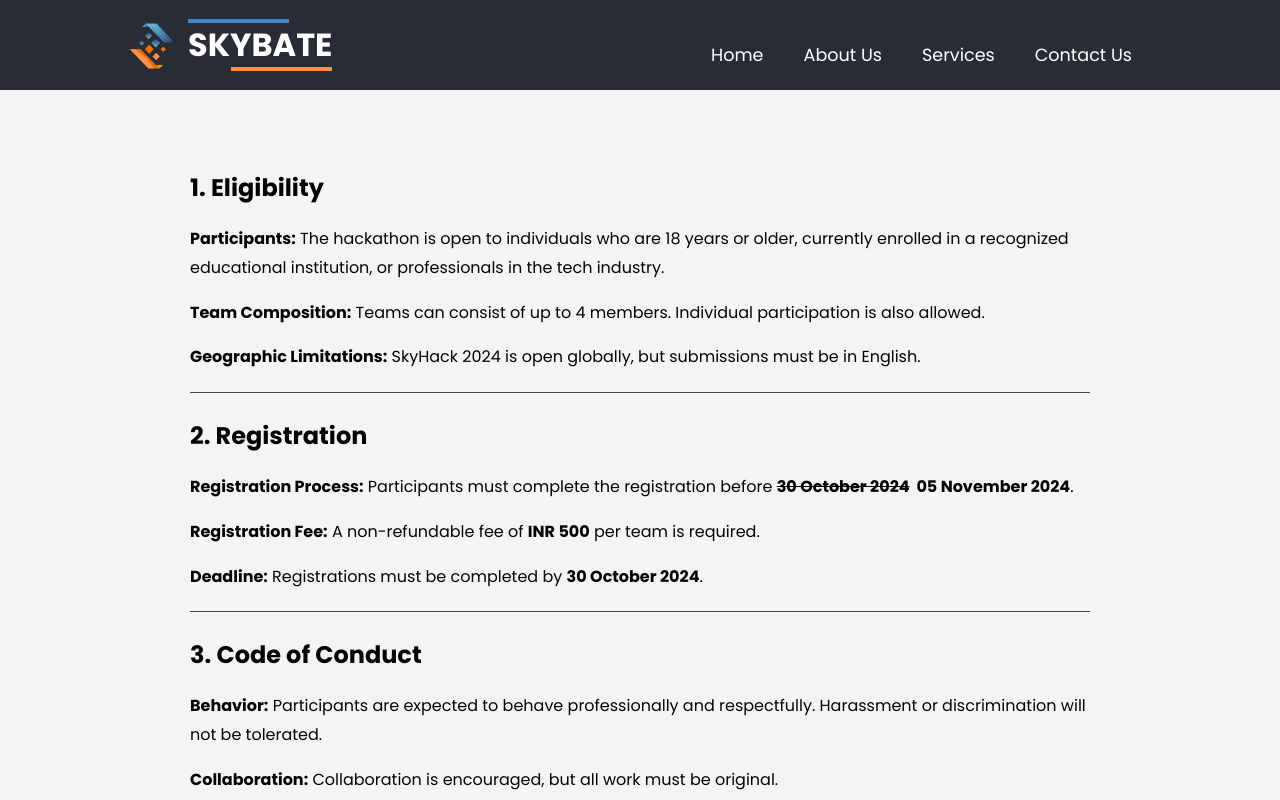
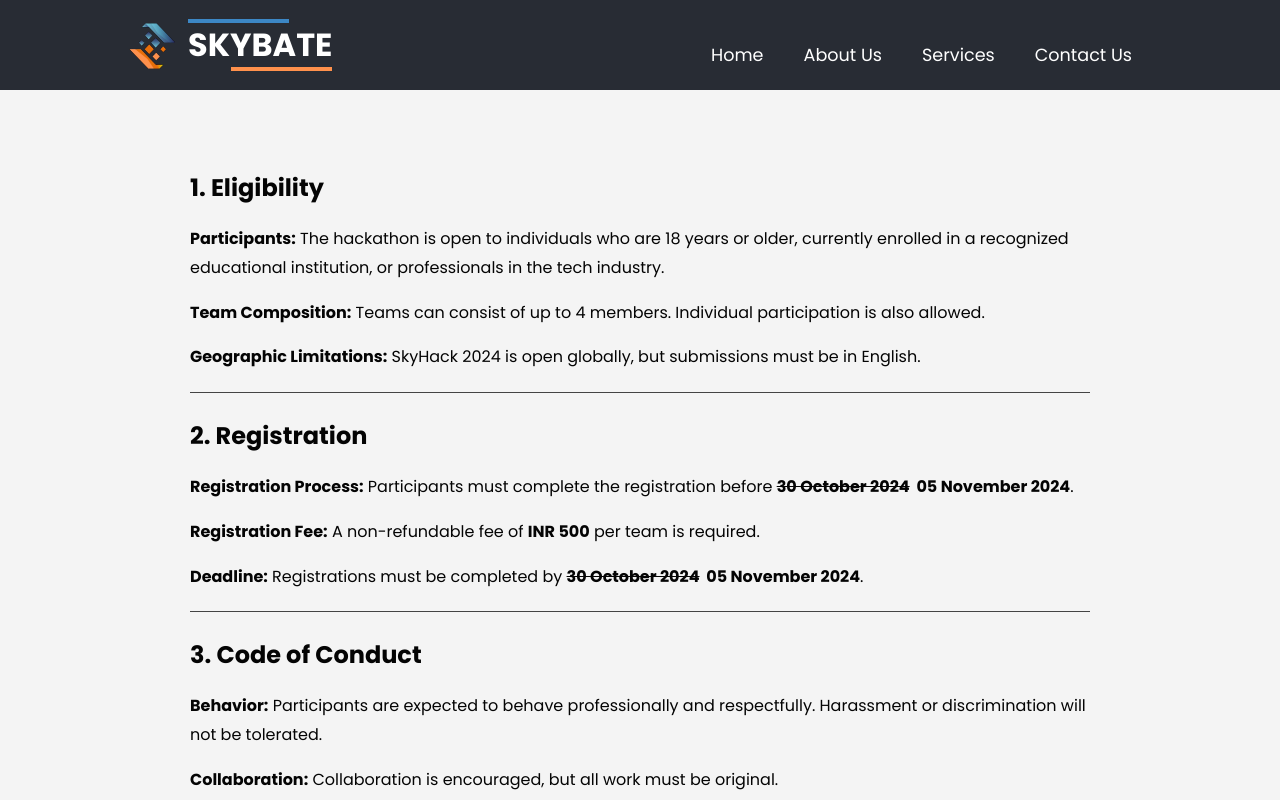
Before and after one commit to aryateja1996/skybate, an Angular app: page /skyhack in a window 1280 px wide. Shown: the top 800 px of the page. Built offline with nearby package versions, Linux system fonts and the light colour scheme.

Commit message:
extended 9 nov dedline

```diff
--- a/src/app/pages/external/skyhack/skyhack.component.html
+++ b/src/app/pages/external/skyhack/skyhack.component.html
@@ -18,7 +18,9 @@
           text-decoration: none;
       ">05 November 2024</ins></b>.</p>
         <p><b>Registration Fee:</b> A non-refundable fee of <b>INR 500</b> per team is required. </p>
-        <p><b>Deadline:</b> Registrations must be completed by <b>30 October 2024</b>.</p>
+        <p><b>Deadline:</b> Registrations must be completed by <b><del>30 October 2024</del>&nbsp;&nbsp;<ins style="
+          text-decoration: none;
+      ">05 November 2024</ins></b>.</p>
       </div>
 
       <div class="terms-section">
```
